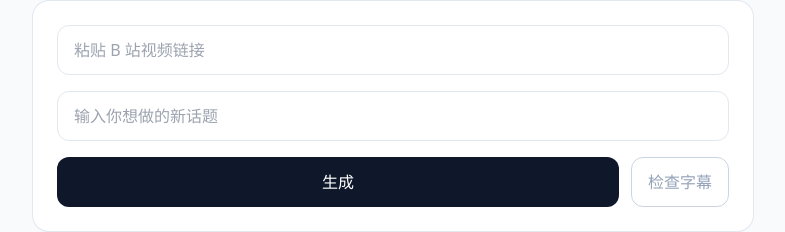
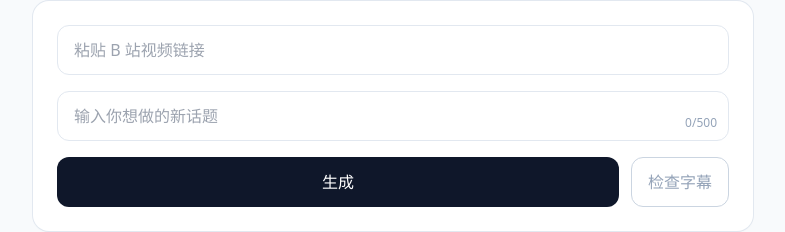
Before and after one commit to leoohuang/autobili, a Next.js app: page / in a window 1280 px wide. Shown: the part 151-383 px from the top of the page, without its empty margins (247-1032 px from the left). Built offline with nearby package versions, Linux system fonts and the light colour scheme.

Commit message:
chore: add real-time character count to topic input field

```diff
--- a/app/page.tsx
+++ b/app/page.tsx
@@ -179,12 +179,20 @@
             value={url}
             onChange={(event) => setUrl(event.target.value)}
           />
-          <input
-            className="rounded-xl border border-slate-200 px-4 py-3 outline-none transition focus:border-slate-400"
-            placeholder="输入你想做的新话题"
-            value={topic}
-            onChange={(event) => setTopic(event.target.value)}
-          />
+          <div className="relative">
+            <input
+              className="w-full rounded-xl border border-slate-200 px-4 py-3 pr-16 outline-none transition focus:border-slate-400"
+              placeholder="输入你想做的新话题"
+              value={topic}
+              onChange={(event) => setTopic(event.target.value)}
+            />
+            <span
+              className={`absolute bottom-2.5 right-3 text-xs ${topic.length > 450 ? (topic.length > 500 ? "text-red-500" : "text-amber-500") : "text-slate-400"}`}
+              aria-live="polite"
+            >
+              {topic.length}/500
+            </span>
+          </div>
           <div className="flex gap-3">
             <button
               className="flex-1 rounded-xl bg-slate-900 px-4 py-3 font-medium text-white transition hover:bg-slate-800 disabled:cursor-not-allowed disabled:bg-slate-400"
```
